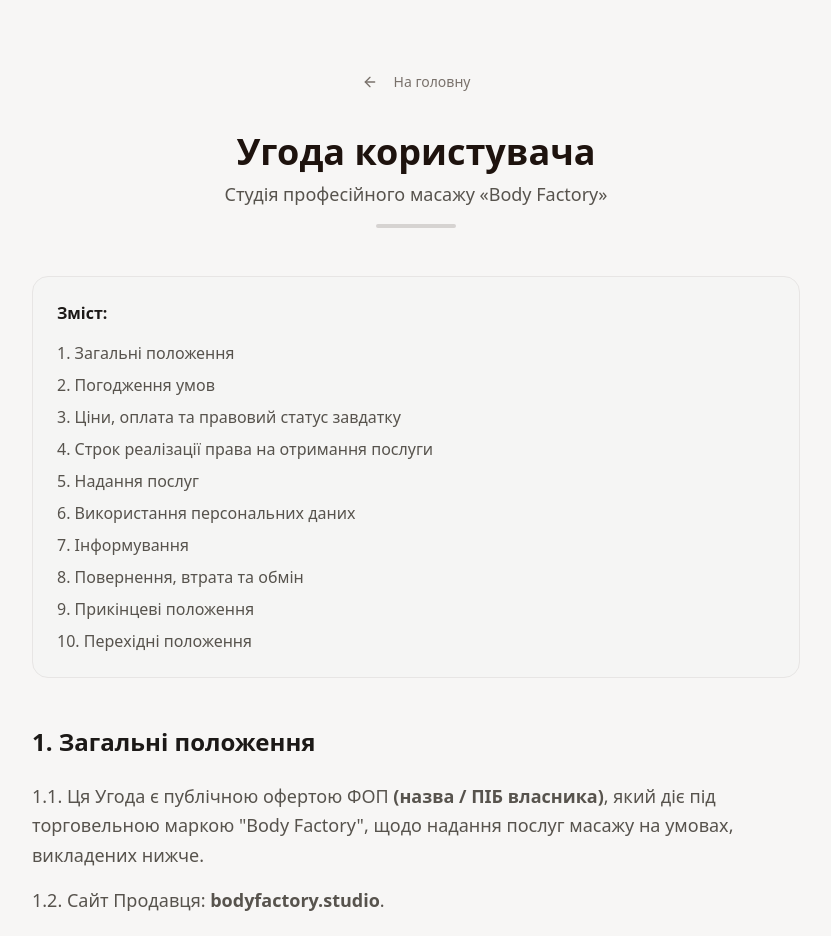
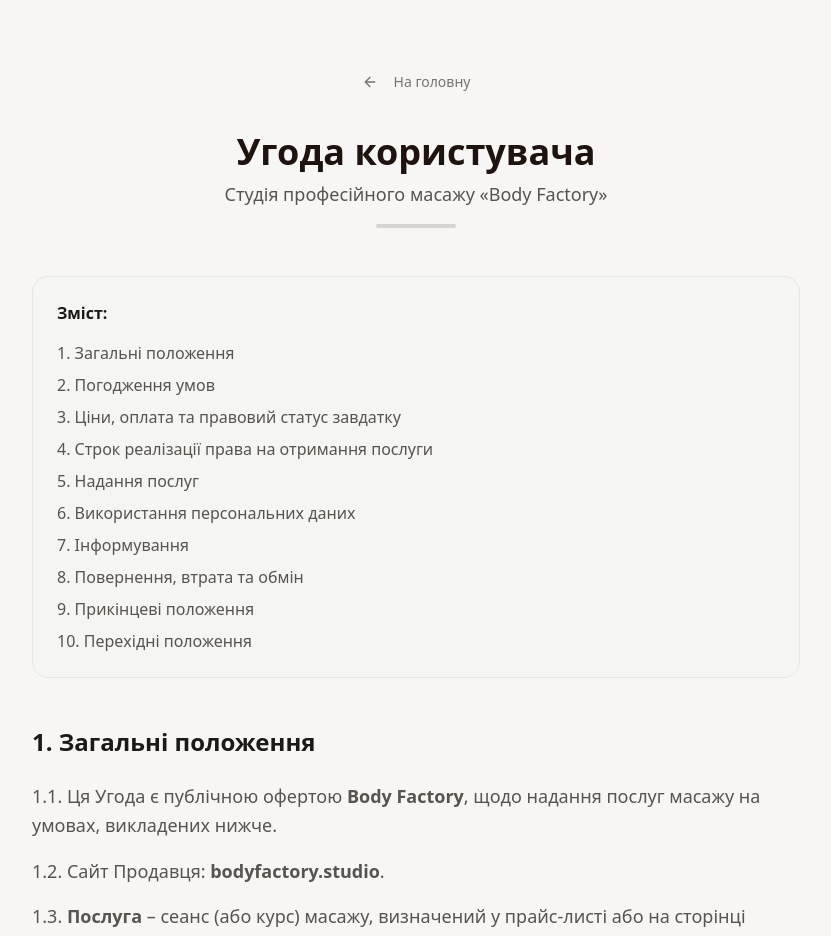
Before and after one commit to MaxsaDev/bf_studio, a Next.js app: page /agreement in a window 1280 px wide. Shown: the top 936 px of the page, without its empty margins (224-1055 px from the left). Built offline with nearby package versions, Linux system fonts and the light colour scheme; a web font is replaced by a local one.

Commit message:
user-agreement change owner from mock title to real

```diff
--- a/app/agreement/page.tsx
+++ b/app/agreement/page.tsx
@@ -122,10 +122,8 @@
             </h2>
             <div className="space-y-4">
               <p>
-                1.1. Ця Угода є публічною офертою ФОП{" "}
-                <strong>(назва / ПІБ власника)</strong>, який діє під
-                торговельною маркою "Body Factory", щодо надання послуг масажу
-                на умовах, викладених нижче.
+                1.1. Ця Угода є публічною офертою <strong>Body Factory</strong>,
+                щодо надання послуг масажу на умовах, викладених нижче.
               </p>
               <p>
                 1.2. Сайт Продавця: <strong>bodyfactory.studio</strong>.
```
